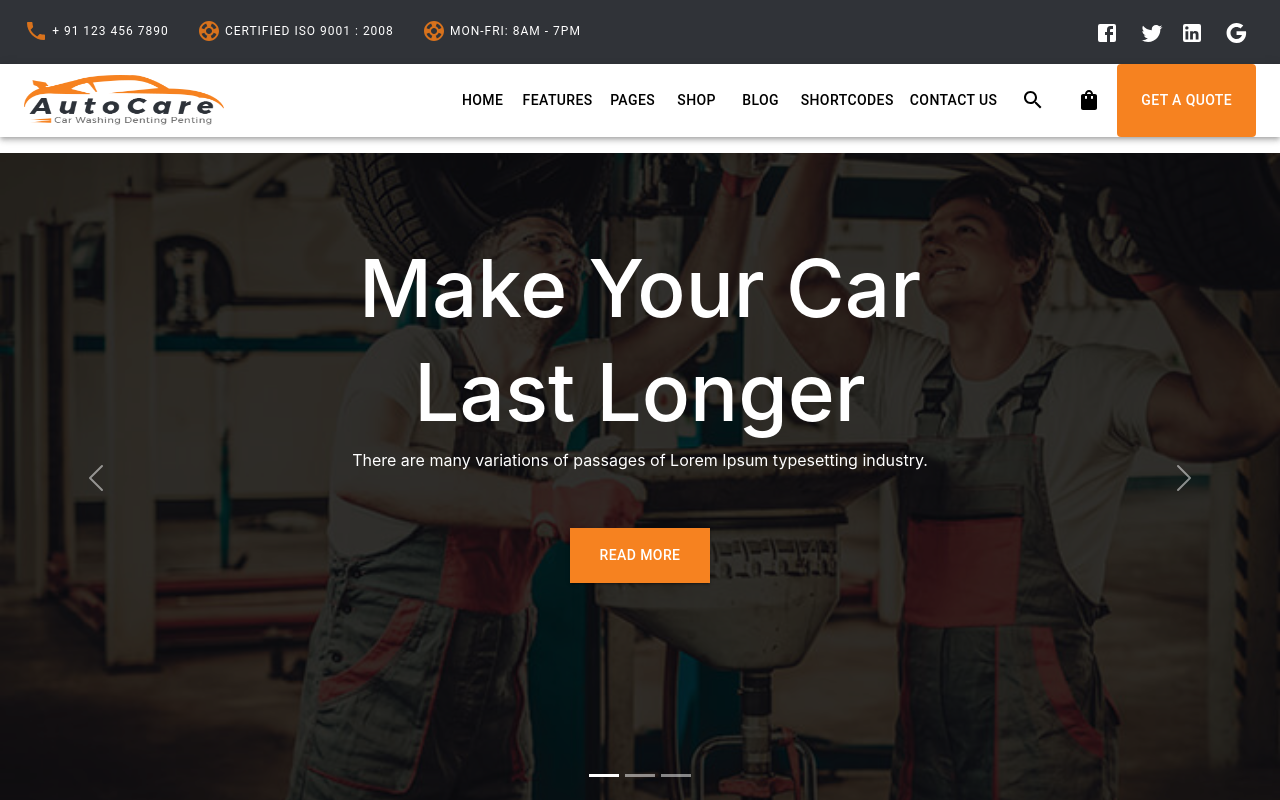
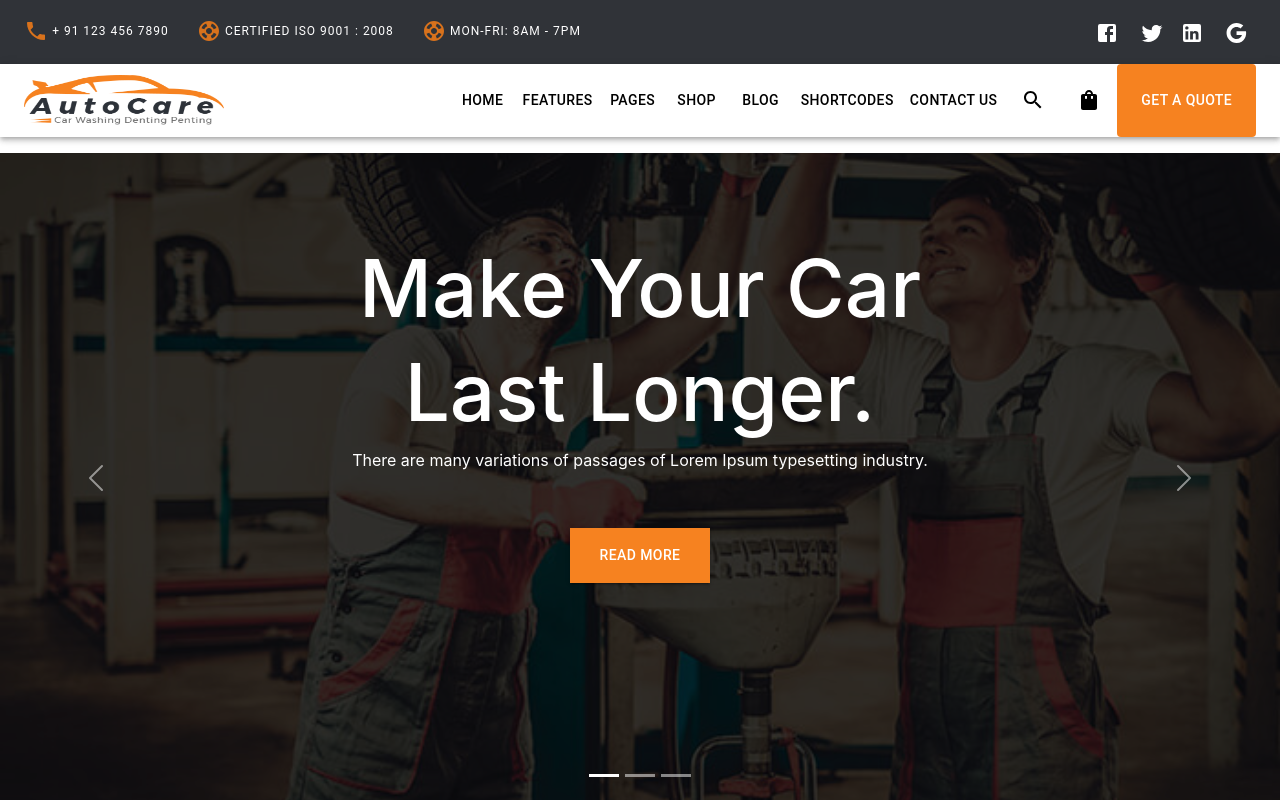
Before and after one commit to samkabir/React-Django-PostgreSQL-Autocar, a React (Create React App) app: page / in a window 1280 px wide. Both pictures are taken after a click on the button 604 px from the left and 775 px from the top of the page. Shown: the top 800 px of the page. Built offline with nearby package versions, Linux system fonts and the light colour scheme.

Commit message:
banner check

```diff
--- a/src/Components/Home/Banner/Banner.js
+++ b/src/Components/Home/Banner/Banner.js
@@ -34,7 +34,7 @@
         />
         <Carousel.Caption className="caption">
           <h1 style={sliderHederStyle}>Make Your Car</h1>
-          <h1 style={sliderHederStyle}>Last Longer</h1>
+          <h1 style={sliderHederStyle}>Last Longer.</h1>
           <p> There are many variations of passages of Lorem Ipsum typesetting industry.</p>
           <Button variant="contained" style={buttonStyle}>Read More</Button>
         </Carousel.Caption>
```
